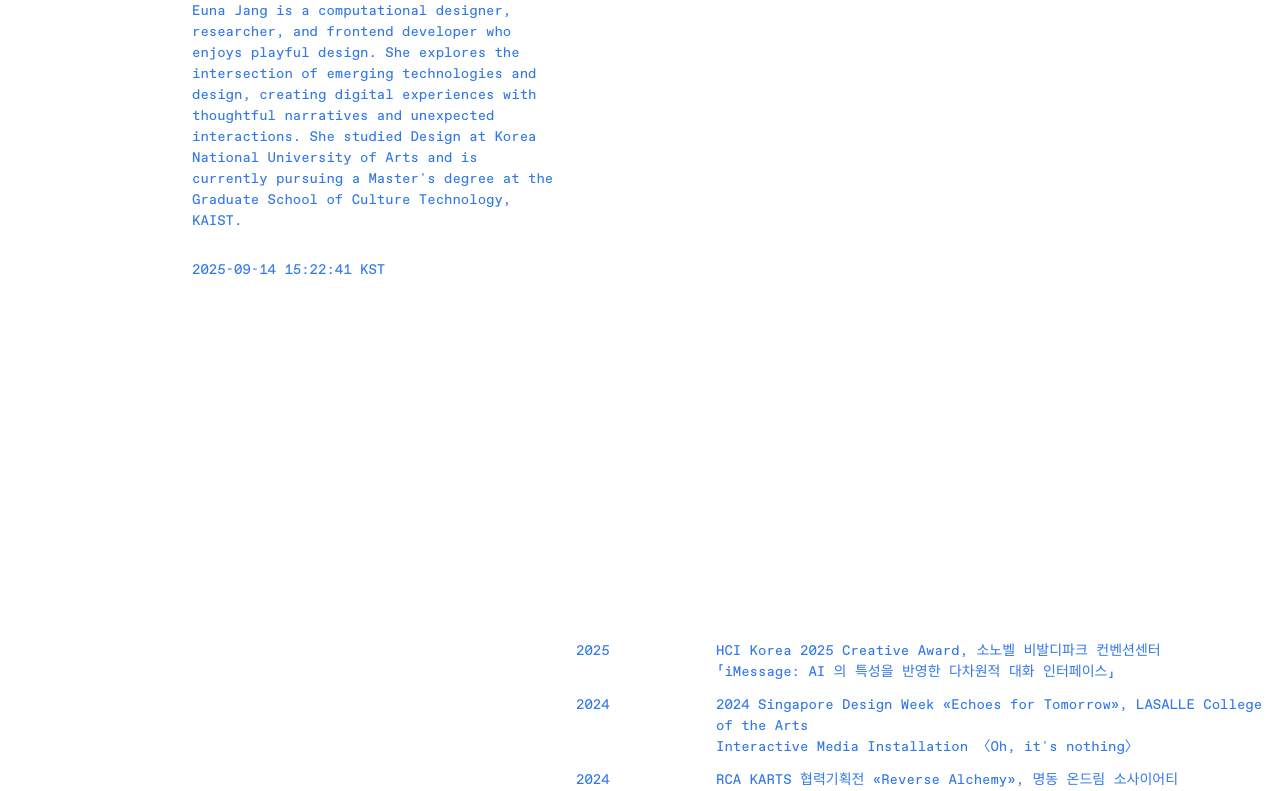
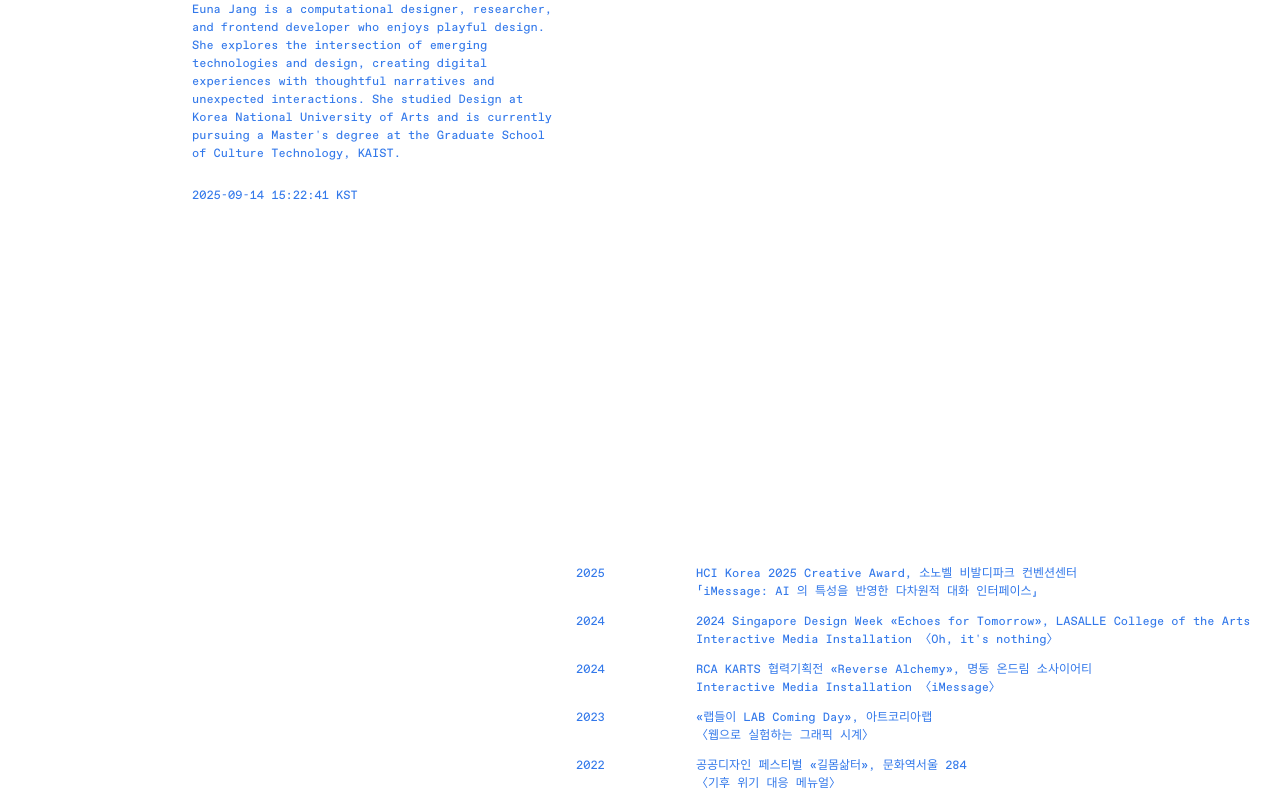
Before and after one commit to ajangeunajang/euna, a Next.js app: page / in a window 1280 px wide. Shown: the top 791 px of the page. Built offline with nearby package versions, Linux system fonts and the light colour scheme.

Commit message:
Feat: fontsize 12 year w

```diff
--- a/src/app/globals.css
+++ b/src/app/globals.css
@@ -20,7 +20,7 @@
   --font-mono: 'FavoritMonoStd', var(--font-geist-mono);
 }
 html{
-  font-size: 14px;
+  font-size: 12px;
 }
 body {
   background: var(--background);
--- a/src/app/page.js
+++ b/src/app/page.js
@@ -70,8 +70,8 @@ export default function Home() {
 
   return (
     <div>
-      <main className="ml-[15vw] relative">
-        <p className="md:max-w-1/3">
+      <main className="ml-[15vw] mr-2 relative">
+        <div className="md:max-w-1/3">
           <figure className="inline-block group">
             Euna Jang
             <Image
@@ -88,7 +88,7 @@ export default function Home() {
           narratives and unexpected interactions. She studied Design at Korea
           National University of Arts and is currently pursuing a Master's
           degree at the Graduate School of Culture Technology, KAIST.
-        </p>
+        </div>
 
         <div className="mt-8">{currentTime}</div>
 
@@ -96,7 +96,7 @@ export default function Home() {
           <tbody>
             {tableData.map((item, index) => (
               <tr key={index} className="h-auto border-b-12 border-white">
-                <td className="md:w-[10em] w-[5em] align-top">{item.year}</td>
+                <td className="md:w-[10em] w-[3.5em] align-top">{item.year}</td>
                 <td className="align-top">
                   <h3 className="inline-block">{item.title}</h3>
                   <p>{item.description}</p>
```
